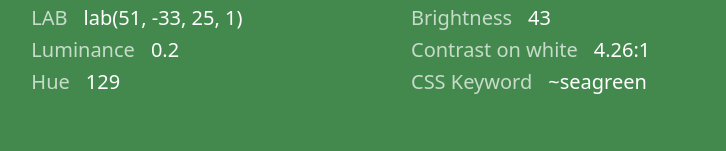
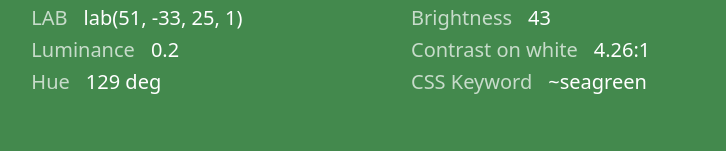
Before and after one commit to britok30/color-picker, a Next.js app: page / in a window 1280 px wide. Shown: the part 474-625 px from the top of the page, without its empty margins (239-965 px from the left). Built offline with nearby package versions, Linux system fonts and the light colour scheme.

Commit message:
hue update

```diff
--- a/pages/index.tsx
+++ b/pages/index.tsx
@@ -113,7 +113,7 @@ const Home: NextPage = () => {
             <Detail title="Brightness" value={brightness} />
             <Detail title="Luminance" value={luminance} />
             <Detail title="Contrast on white" value={`${contrast}:1`} />
-            <Detail title="Hue" value={hue} />
+            <Detail title="Hue" value={`${hue} deg`} />
             {name && <Detail title="CSS Keyword" value={`~${name}`} />}
           </div>
           {/* <div className="mt-5">
```
